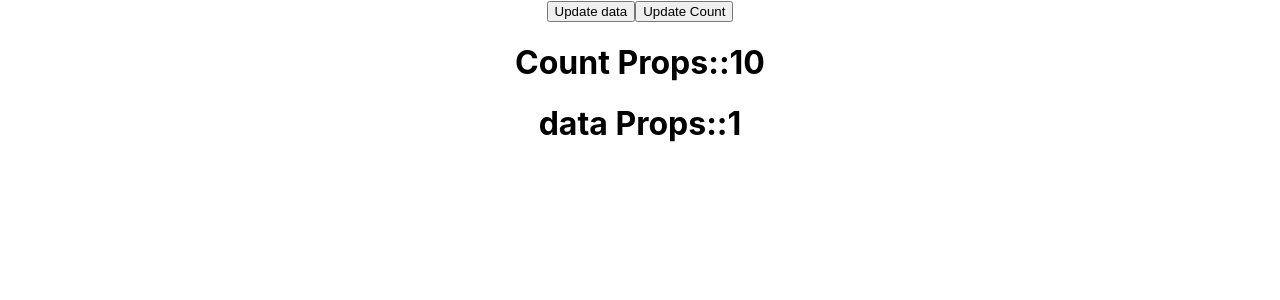
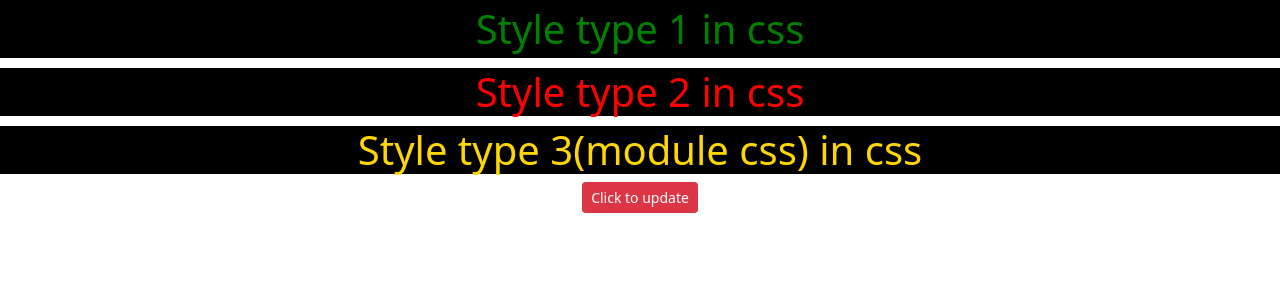
Before and after one commit to fhabhishektiwari/blog, a React (Create React App) app: page / in a window 1280 px wide. Shown: the top 300 px of the page. Built offline with nearby package versions, Linux system fonts and the light colour scheme.

Commit message:
adding style in react

```diff
--- a/package.json
+++ b/package.json
@@ -6,7 +6,9 @@
     "@testing-library/jest-dom": "^5.16.4",
     "@testing-library/react": "^13.3.0",
     "@testing-library/user-event": "^13.5.0",
+    "bootstrap": "^5.1.3",
     "react": "^18.2.0",
+    "react-bootstrap": "^2.4.0",
     "react-dom": "^18.2.0",
     "react-scripts": "5.0.1",
     "web-vitals": "^2.1.4"
--- a/src/App.js
+++ b/src/App.js
@@ -1,34 +1,21 @@
 // import logo from './logo.svg';
 import './App.css';
-// import React,{useEffect,useState} from 'react';
-import React,{useState} from 'react';
-
-import UserFour from './UserFour';
+import './style.css';
+import style from './custom.module.css';
+// import Button from 'react-bootstrap/Button';
+import 'bootstrap/dist/css/bootstrap.min.css';
 
 
+// or less ideally
+import { Button } from 'react-bootstrap';
+
 const  App=()=> {
-  const [count,setCount]=useState(10);
-  const [data,setData]=useState(1);
-  // useEffect(()=>{
-  //   console.log("useeffect called");
-  // },[data]);//useEffect will works only for data not for count
-
-  // useEffect(()=>{
-  //   alert("count is: "+count);
-  // },[count]);
   return(
     <div className='App'>
-      <button onClick={()=>{
-        setData(data+1);
-      }}>Update data</button>
-      <button onClick={()=>{
-        setCount(count+1);
-      }}>Update Count</button>
-      <UserFour count={count} data={data}/>
-
-      {/* THIS ONE IS A VALID COMMENT */}
-      {/*<h1>data::{data}</h1>*/}
-      {/*<h1>Count::{count}</h1>*/}
+      <h1 className='primary'>Style type 1 in css</h1>
+      <h1 style={{color:'red',backgroundColor:'black',marginTop:'10px'}}>Style type 2 in css</h1>
+      <h1 className={style.success}>Style type 3(module css) in css</h1>
+      <Button className='btn btn-danger btn-sm'>Click to update</Button>
     </div>
 
   );
--- /dev/null
+++ b/src/custom.module.css
@@ -0,0 +1,5 @@
+.success{
+    color: gold;
+    background-color: black;
+    margin-top: 10px;
+}
--- /dev/null
+++ b/src/style.css
@@ -0,0 +1,10 @@
+*{
+    margin: 0;
+    padding: 0;
+    box-sizing: border-box;
+}
+.primary{
+    color: green;
+    background-color: black;
+    padding: 5px 0;
+}
```
Also changed, not shown: src/UserForm.js (added, +12 -0 lines), 1 other file (tests, documents, lock files or other folders).
